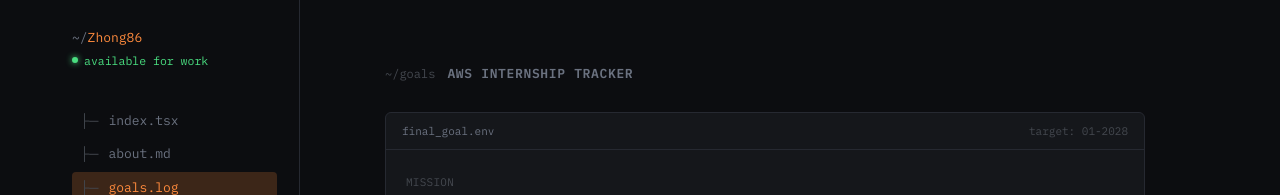
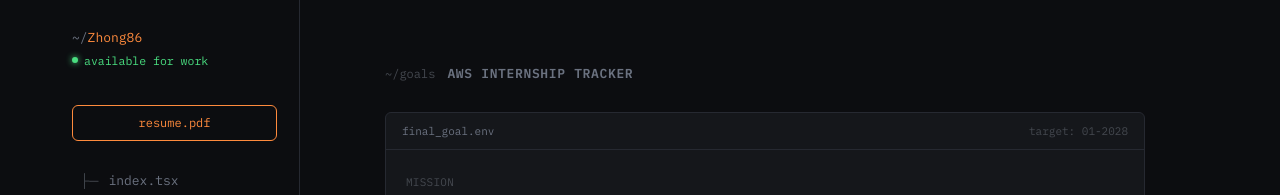
Before and after one commit to Zhong86/portfolio, a Next.js app: page /goals in a window 1280 px wide. Shown: the top 195 px of the page. Built offline with nearby package versions, Linux system fonts and the light colour scheme; no server answers; the database is empty.

Commit message:
feat: resume view

```diff
--- a/src/components/MobileNav.tsx
+++ b/src/components/MobileNav.tsx
@@ -14,7 +14,29 @@
           ~/<span className="text-accent">Zhong86</span>/portfolio
         </Link>
 
-        <div className="flex items-center gap-1.5 font-mono text-xs text-green shrink-0 ml-4">
+        <div className="flex items-center gap-3 shrink-0 ml-4">
+          <a
+            href="/resume.pdf"
+            target="_blank"
+            rel="noopener noreferrer"
+            className="flex items-center gap-1.5 font-mono text-[11px] text-accent border border-accent rounded-md px-2 py-1"
+          >
+            resume.pdf
+            <svg
+              xmlns="http://www.w3.org/2000/svg"
+              width="12"
+              height="12"
+              viewBox="0 0 24 24"
+              fill="none"
+              stroke="currentColor"
+              strokeWidth="2"
+              strokeLinecap="round"
+              strokeLinejoin="round"
+            >
+              <path d="M14 2H6a2 2 0 0 0-2 2v16a2 2 0 0 0 2 2h12a2 2 0 0 0 2-2V8z" />
+              <path d="M14 2v6h6" />
+            </svg>
+          </a>
           <span className="w-1.5 h-1.5 rounded-full bg-green shadow-[0_0_6px_var(--color-green)]" />
         </div>
       </div>
--- a/src/components/Sidebar.tsx
+++ b/src/components/Sidebar.tsx
@@ -38,6 +38,15 @@
         available for work
       </div>
 
+      <a
+        href="/resume.pdf"
+        target="_blank"
+        rel="noopener noreferrer"
+        className="flex items-center justify-center gap-2 font-mono text-[12px] text-accent border border-accent rounded-md py-2 mb-6 transition-colors hover:bg-accent-dim"
+      >
+        resume.pdf
+      </a>
+
       <nav className="font-mono text-[13px]">
         {navItems.map((item, i) => {
           const isActive = pathname === item.href;
```
Also changed, not shown: 1 other file (tests, documents, lock files or other folders).
